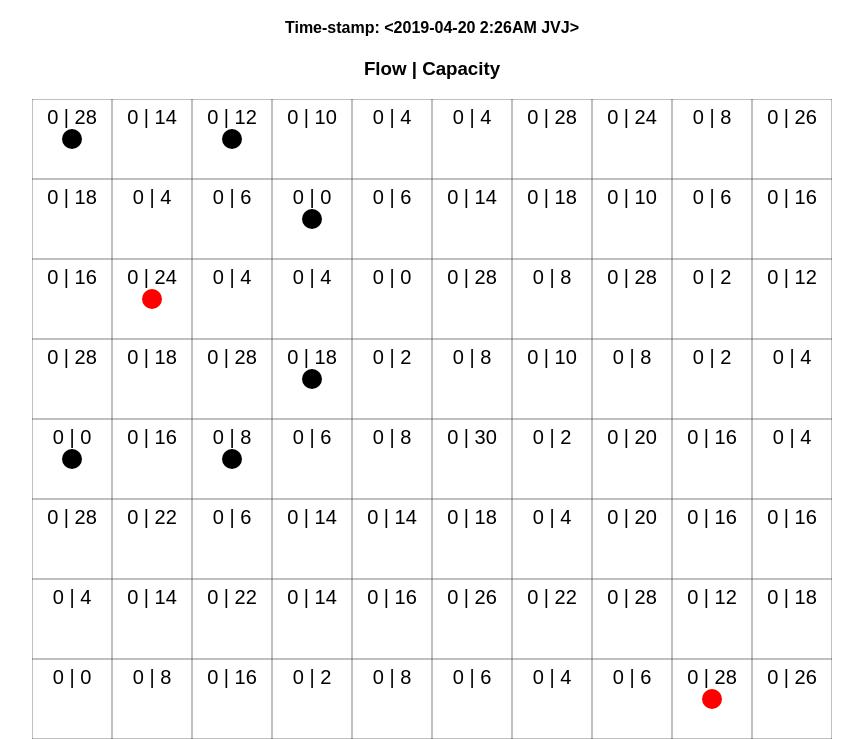
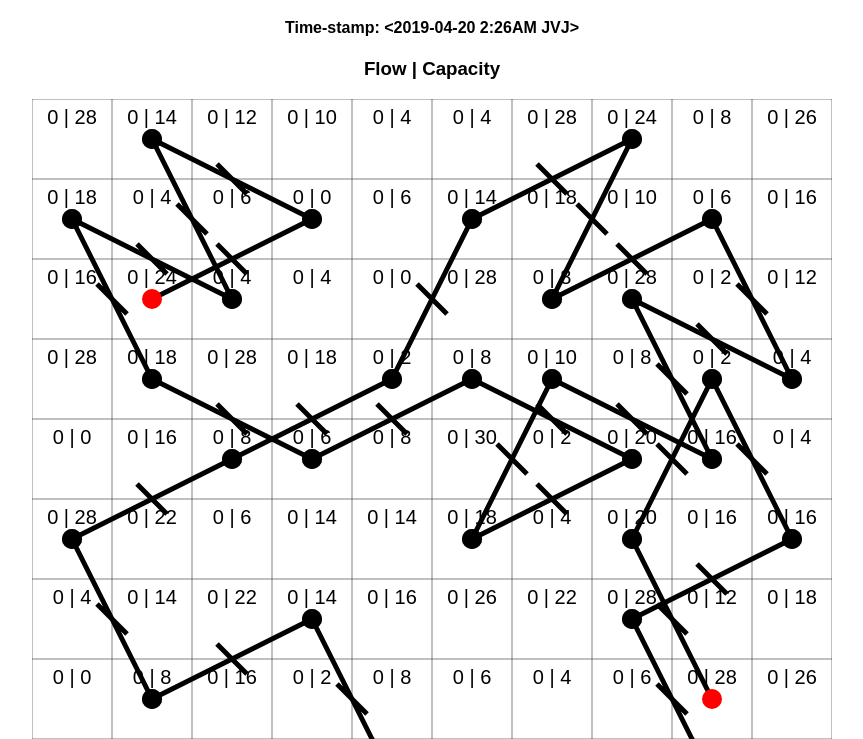
Before and after one commit to JayDiddyThaGOAT/CPSC-335---Knights-Max-Flow, a plain HTML site: page index.html in a window 1280 px wide. Shown: the part 61-800 px from the top of the page, without its empty margins (208-1071 px from the left). Drawn offline with Linux system fonts and the light colour scheme.

Commit message:
Added Edges & Can Build Path (in development)

```diff
--- a/cell.js
+++ b/cell.js
@@ -10,6 +10,7 @@ class Cell
 
         this.flow = 0;
         this.capacity = Math.floor(Math.random() * 31 / 2) * 2;
+        this.marked = false;
 	}
 
     getNeighborsFrom(cells)
--- a/draw-stuff.js
+++ b/draw-stuff.js
@@ -51,10 +51,22 @@ function draw_line(ctx, cell_one, cell_two)
     ctx.lineWidth = 5;
     ctx.save();
 
+    //Full line
     ctx.beginPath();
     ctx.moveTo(cell_one.x, cell_one.y);
     ctx.lineTo(cell_two.x, cell_two.y);
-    ctx.stroke();
+
+
+    //Arrow
+    var xMid = (cell_one.x + cell_two.x) / 2;
+    var yMid = (cell_one.y + cell_two.y) / 2;
+    ctx.moveTo(xMid, yMid);
+    ctx.lineTo(xMid + 15, yMid + 15);
+     ctx.lineTo(xMid - 15, yMid - 15);
+
+
+     ctx.stroke();
+
 }
 
 // =====================================================  draw_grid ====
--- a/index.html
+++ b/index.html
@@ -46,22 +46,53 @@ for (var i = 0; i < 10; i++)
 var source = cells.find(function(element){
   return element.i == 1 && element.j == 2;
 });
-draw_redDot(context, source.x, source.y);
-console.log(source.getNeighborsFrom(cells));
-
 var sink = cells.find(function(element){
   return element.i == 8 && element.j == 7;
 });
-draw_redDot(context, sink.x, sink.y);
 var moves = Math.floor((Math.random() * (30 - 15 + 1)) + 15);
 
-var neighbors = source.getNeighborsFrom(cells);
-for (var i = 0; i < neighbors.length; i++)
+function placeEdge(a, b)
 {
-    draw_dot(context, neighbors[i].x, neighbors[i].y);
+    draw_line(context, a, b);
+    if (!(a === source || a === sink))
+    {
+        draw_dot(context, a.x, a.y);
+        a.marked = true;
+    }
+
+    if (!(b === source || b === sink))
+    {
+        draw_dot(context, b.x, b.y);
+        b.marked = true;
+    }
 }
 
+function buildPath(root, goal, move)
+{
+    if (root === goal)
+        return;
 
+    if (move > moves)
+        return;
+
+    console.log(move);
+
+    var rootNeighbors = root.getNeighborsFrom(cells);
+    if (rootNeighbors.length <= 0)
+        return;
+    rootNeighbors = rootNeighbors.filter(function(element){
+        return !element.marked || element === source || element === sink;
+    });
+
+    var randomNeighbor = rootNeighbors[Math.floor(Math.random() * rootNeighbors.length)];
+    placeEdge(root, randomNeighbor);
+    buildPath(randomNeighbor, goal, ++move);
+
+}
+
+buildPath(source, sink, 0);
+draw_redDot(context, source.x, source.y);
+draw_redDot(context, sink.x, sink.y);
 
 </script>
 </html>
```
